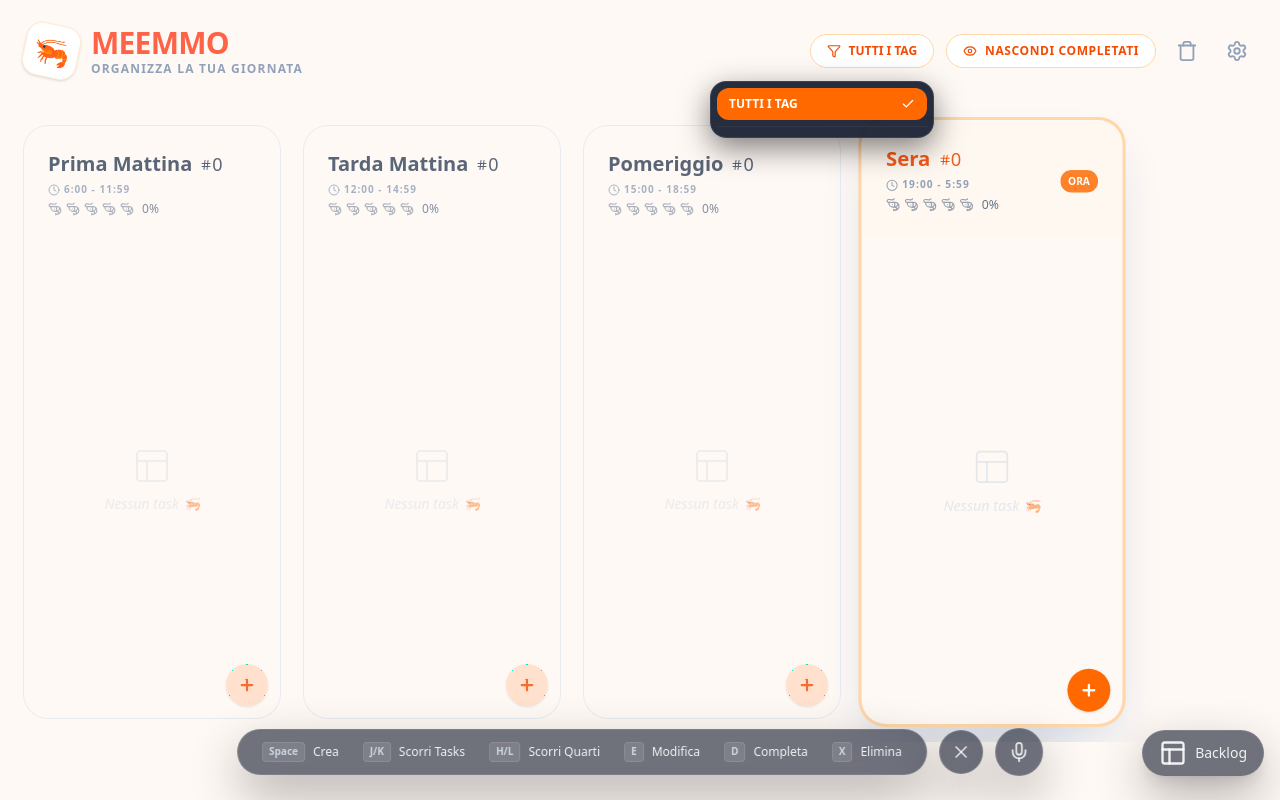
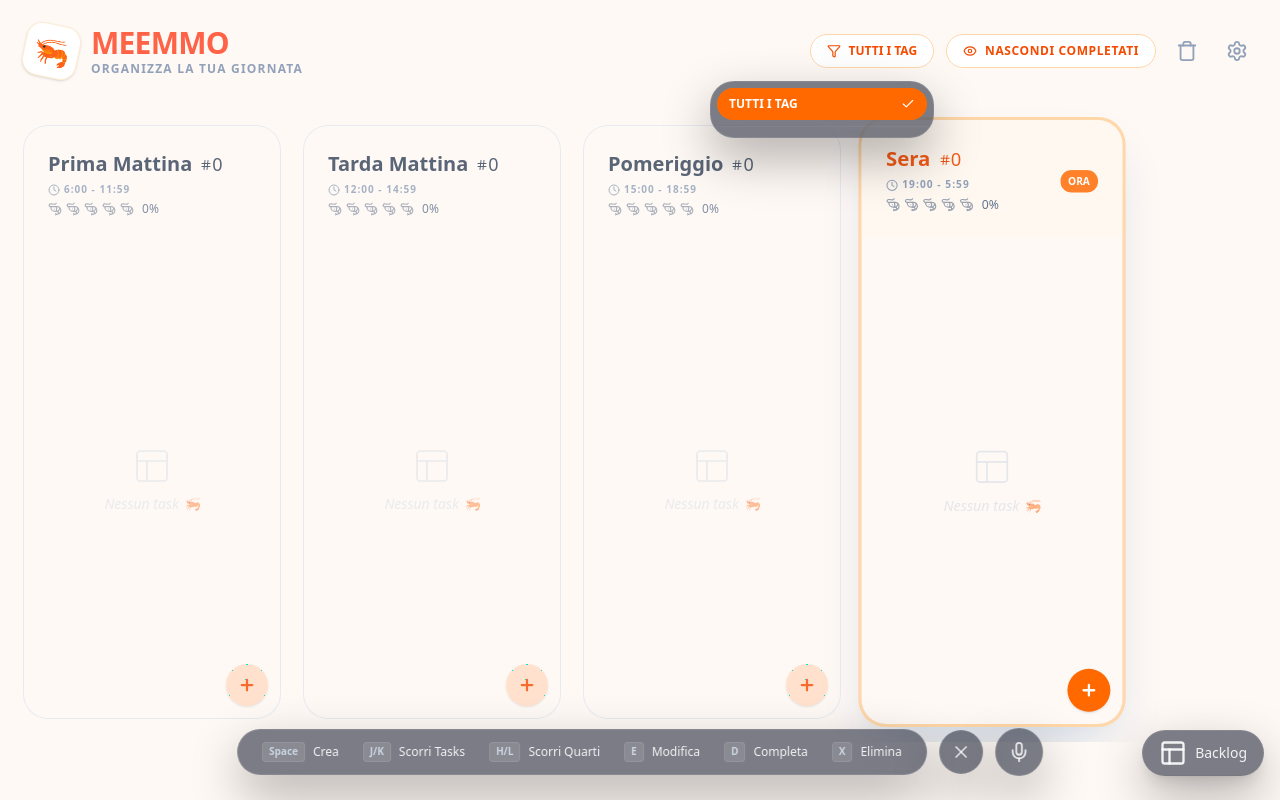
Before and after one commit to meemmo-app/meemmo-app.github.io, a React (Vite) app: page / in a window 1280 px wide. Both pictures are taken after a click on the button "TUTTI I TAG". Built offline with nearby package versions, Linux system fonts and the light colour scheme.

Commit message:
Updated filter design and glass base more clear

```diff
--- a/src/components/TagFilter.jsx
+++ b/src/components/TagFilter.jsx
@@ -1,6 +1,7 @@
-import React, { useState, useRef, useEffect } from "react";
-import { Filter, ChevronDown, Check } from "lucide-react";
+import { useState, useRef, useEffect } from "react";
+import { Filter, Check } from "lucide-react";
 import { motion, AnimatePresence } from "framer-motion";
+import { GLASSBASE } from "../constants/styles";
 
 export const TagFilter = ({ selectedTag, setSelectedTag, tags }) => {
   const [isOpen, setIsOpen] = useState(false);
@@ -50,13 +51,16 @@ export const TagFilter = ({ selectedTag, setSelectedTag, tags }) => {
             animate={{ opacity: 1, y: 5, scale: 1 }}
             exit={{ opacity: 0, y: 10, scale: 0.95 }}
             transition={{ type: "spring", stiffness: 300, damping: 25 }}
-            className="absolute right-0 mt-2 w-56 p-1.5 z-[100] bg-slate-900/90 backdrop-blur-2xl border border-white/10 rounded-2xl shadow-[0_10px_30px_rgba(0,0,0,0.5)] overflow-hidden"
+            className={`
+              ${GLASSBASE} rounded-3xl
+              absolute right-0 mt-2 min-w-56 p-1.5 z-50 overflow-hidden
+              `}
           >
             <div className="flex flex-col gap-0.5">
               {/* Option: All Tags */}
               <button
                 onClick={() => handleSelect("all")}
-                className={`flex items-center justify-between px-3 py-2 rounded-xl text-xs font-bold transition-colors
+                className={`flex items-center justify-between px-3 py-2 rounded-full text-xs font-bold transition-colors
                   ${!selectedTag ? "bg-orange-500 text-white" : "text-white/60 hover:bg-white/10 hover:text-white"}
                 `}
               >
@@ -71,7 +75,7 @@ export const TagFilter = ({ selectedTag, setSelectedTag, tags }) => {
                 <button
                   key={tag}
                   onClick={() => handleSelect(tag)}
-                  className={`flex items-center justify-between px-3 py-2 rounded-xl text-xs font-bold transition-colors
+                  className={`flex items-center justify-between px-3 py-2 rounded-full text-xs font-bold transition-colors
                     ${selectedTag === tag ? "bg-orange-500 text-white" : "text-white/60 hover:bg-white/10 hover:text-white"}
                   `}
                 >
--- a/src/constants/styles.jsx
+++ b/src/constants/styles.jsx
@@ -1,5 +1,5 @@
 // Stile base del vetro scuro
 export const GLASSBASE = `
-  bg-slate-900/60 backdrop-blur-xl -webkit-backdrop-blur-xl
+  bg-slate-900/55 backdrop-blur-xl -webkit-backdrop-blur-xl
   border border-white/10 shadow-[0_20px_50px_rgba(0,0,0,0.3)]
 `;
```
